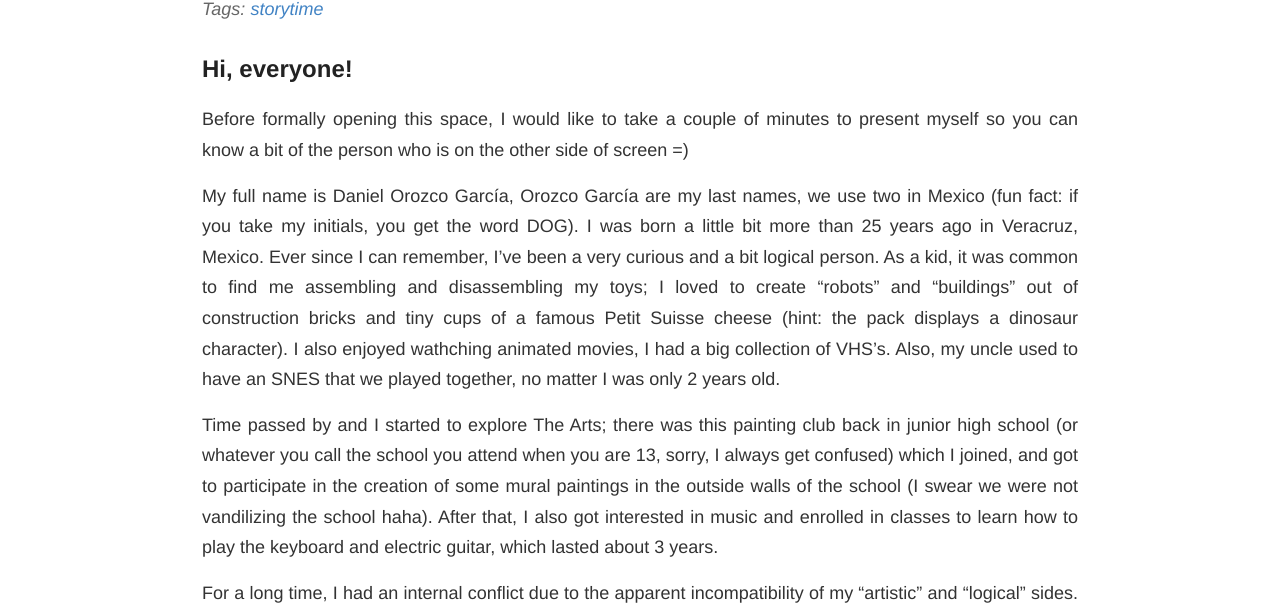
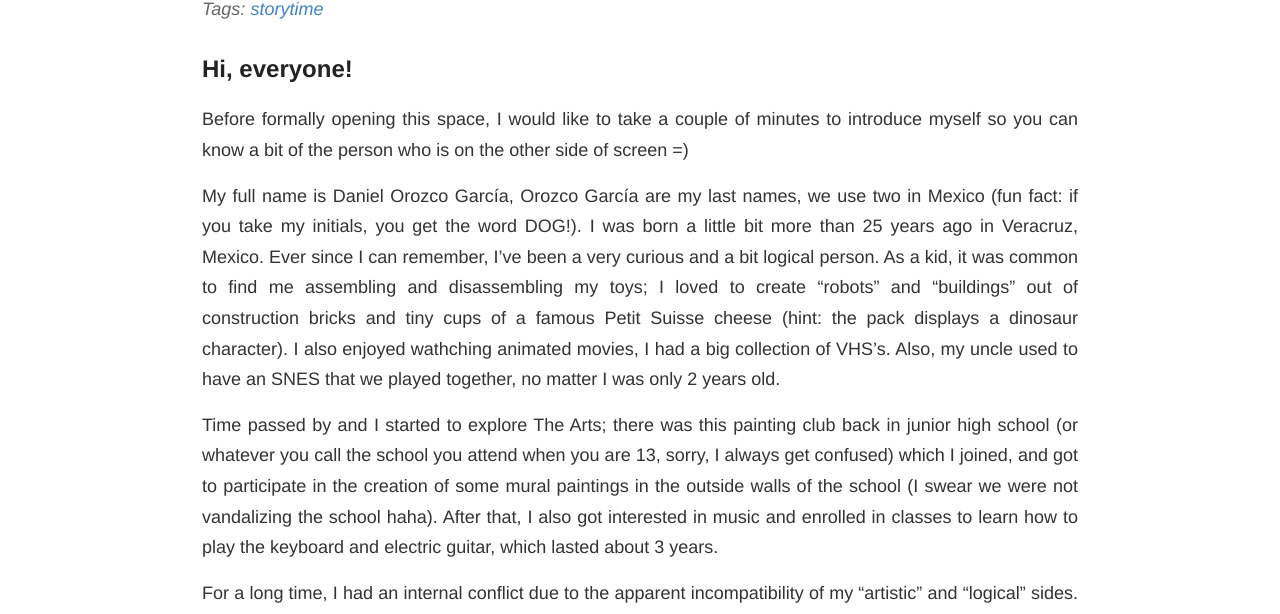
Before and after one commit to danOrzc/danOrzc.github.io, a Jekyll site: the page built from _posts/2020-9-12-Hello-World.md, in a window 1280 px wide. Shown: the part 233-847 px from the top of the page. Built offline with Jekyll 4.4.1, drawn with Linux system fonts in a browser that asks for light colours; comment, search, counter and statistics services are not loaded.

```diff
--- a/_posts/2020-9-12-Hello-World.md
+++ b/_posts/2020-9-12-Hello-World.md
@@ -8,13 +8,13 @@ tags: [storytime]
 
 ## Hi, everyone!
 
-Before formally opening this space, I would like to take a couple of minutes to present myself so you can know a bit of the person who is on the other side of screen =)
+Before formally opening this space, I would like to take a couple of minutes to introduce myself so you can know a bit of the person who is on the other side of screen =)
 
-My full name is Daniel Orozco García, Orozco García are my last names, we use two in Mexico (fun fact: if you take my initials, you get the word DOG). I was born a little bit more than 25 years ago in Veracruz, Mexico. Ever since I can remember, I've been a very curious and a bit logical person. As a kid, it was common to find me assembling and disassembling my toys; I loved to create "robots" and "buildings" out of construction bricks and tiny cups of a famous Petit Suisse cheese (hint: the pack displays a dinosaur character). I also enjoyed wathching animated movies, I had a big collection of VHS's. Also, my uncle used to have an SNES that we played together, no matter I was only 2 years old.
+My full name is Daniel Orozco García, Orozco García are my last names, we use two in Mexico (fun fact: if you take my initials, you get the word DOG!). I was born a little bit more than 25 years ago in Veracruz, Mexico. Ever since I can remember, I've been a very curious and a bit logical person. As a kid, it was common to find me assembling and disassembling my toys; I loved to create "robots" and "buildings" out of construction bricks and tiny cups of a famous Petit Suisse cheese (hint: the pack displays a dinosaur character). I also enjoyed wathching animated movies, I had a big collection of VHS's. Also, my uncle used to have an SNES that we played together, no matter I was only 2 years old.
 
 <!--more-->
 
-Time passed by and I started to explore The Arts; there was this painting club back in junior high school (or whatever you call the school you attend when you are 13, sorry, I always get confused) which I joined, and got to participate in the creation of some mural paintings in the outside walls of the school (I swear we were not vandilizing the school haha). After that, I also got interested in music and enrolled in classes to learn how to play the keyboard and electric guitar, which lasted about 3 years.
+Time passed by and I started to explore The Arts; there was this painting club back in junior high school (or whatever you call the school you attend when you are 13, sorry, I always get confused) which I joined, and got to participate in the creation of some mural paintings in the outside walls of the school (I swear we were not vandalizing the school haha). After that, I also got interested in music and enrolled in classes to learn how to play the keyboard and electric guitar, which lasted about 3 years.
 
 For a long time, I had an internal conflict due to the apparent incompatibility of my "artistic" and "logical" sides. On one hand, my favorite classes were Physics and Math so I was told that I should study some kind of engineer's degree, but on the other, all of my notebooks were full of tiny sketches and my house was (and still is) full of framed paintings I made, and some people suggested me to get into graphic design / digital arts.
 
--- a/portfolio.html
+++ b/portfolio.html
@@ -24,3 +24,9 @@ permalink: /portfolio/
   </div>
   {% endfor %}
 </div>
+
+<hr style="margin: 20px;"/>
+
+<div class="center-div" style="margin: 30px 0px; width: fit-content">
+  <a class="btn" href="/assets/DanielOrozco_Resume.pdf" target="_blank">Get my Resume</a>
+</div>
```
Also changed, not shown: _portfolio/unincrediball.md (+1 -1 lines), about.md (+5 -3 lines).
